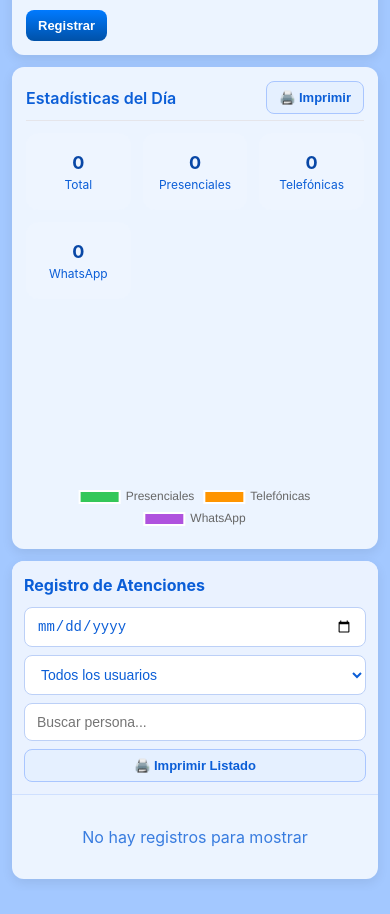
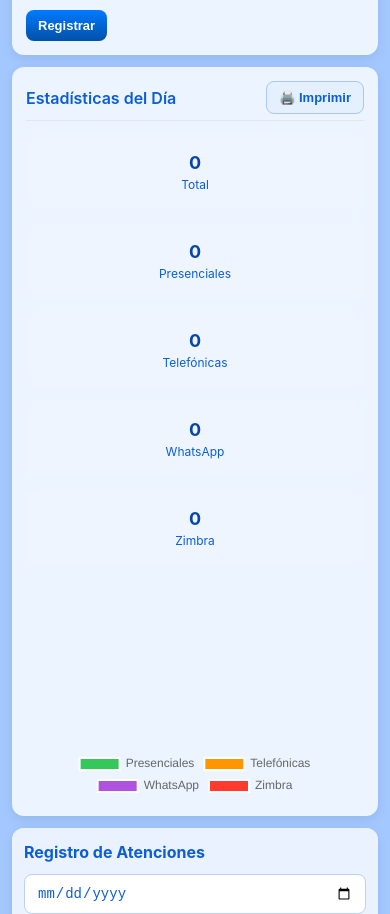
Before and after one commit to Defensoria6/atencion-publico, a plain HTML site: page index.html in a window 390 px wide. Shown: the part 680-1594 px from the top of the page. Before the commit the page ends 1571 px from the top, so only its background shows below. Drawn offline with nearby package versions, Linux system fonts and the light colour scheme; no server answers.

Commit message:
Update index.html

```diff
--- a/index.html
+++ b/index.html
@@ -46,7 +46,7 @@
     .btn-primary { background: linear-gradient(to bottom, var(--accent), var(--accent-dark)); color: #fff; border: none; }
     .btn-secondary { background:#e5f0ff; border:1px solid #a9c6ff; color:#0b5ed7; }
     .btn-danger { background:#ff3b30; color:#fff; border:none; }
-    .stats { display:grid; grid-template-columns: repeat(3,1fr); gap:12px; }
+    .stats { display:grid; grid-template-columns: repeat(4,1fr); gap:12px; }
     .stat-box { background:#eef5ff; border-radius: var(--radius); padding:16px; text-align:center; }
     .stat-number { font-size: clamp(18px, 3vw, 22px); font-weight:700; color:#0847a6; }
     .stat-label { font-size:12px; color:#0b5ed7; }
@@ -61,16 +61,19 @@
     .type-presencial { background:#eaf9ea; color:#2d9950; }
     .type-telefonica { background:#fff8e6; color:#b36a00; }
     .type-whatsapp { background:#f3e8ff; color:#7f3bb5; }
+    .type-zimbra { background:#ffe6e6; color:#cc0000; }
     .record-actions { display:flex; gap:6px; flex-wrap:wrap; }
     /* Compactar en pantallas medianas */
     @media (max-width: 1000px) {
       .main { grid-template-columns: 1fr; }
+      .stats { grid-template-columns: repeat(2, 1fr); }
       .record { grid-template-columns: 90px 70px 100px 1fr; }
       .record .record-actions { grid-column: 1 / -1; }
     }
     /* Diseño tipo tarjetas en móviles */
     @media (max-width: 640px) {
       .table-content { max-height: unset; }
+      .stats { grid-template-columns: 1fr; }
       .record { grid-template-columns: 1fr 1fr; grid-template-areas:
         "fecha hora"
         "tipo  tipo"
@@ -126,6 +129,7 @@
               <option value="presencial">Presencial</option>
               <option value="telefonica">Telefónica</option>
               <option value="whatsapp">WhatsApp</option>
+              <option value="zimbra">Por Correo Zimbra Institucional</option>
             </select>
           </div>
           <div class="form-group">
@@ -151,6 +155,7 @@
           <div class="stat-box"><div id="presentialCount" class="stat-number">0</div><div class="stat-label">Presenciales</div></div>
           <div class="stat-box"><div id="phoneCount" class="stat-number">0</div><div class="stat-label">Telefónicas</div></div>
           <div class="stat-box"><div id="whatsappCount" class="stat-number">0</div><div class="stat-label">WhatsApp</div></div>
+          <div class="stat-box"><div id="zimbraCount" class="stat-number">0</div><div class="stat-label">Zimbra</div></div>
         </div>
         <div class="chart-container">
           <canvas id="statsChart"></canvas>
@@ -324,7 +329,7 @@
       const filterPerson=document.getElementById("filterPerson").value.toLowerCase();
       const container=document.getElementById("recordsContainer");
       container.innerHTML="";
-      let stats={total:0,presencial:0,telefonica:0,whatsapp:0};
+      let stats={total:0,presencial:0,telefonica:0,whatsapp:0,zimbra:0};
 
       const filtered = records.filter(r=>{
         const fechaObj = r.timestamp ? new Date(r.timestamp) : null;
@@ -336,7 +341,8 @@
       });
 
       filtered.forEach(r=>{
-        stats.total++; if(stats[r.type]!==undefined) stats[r.type]++;
+        stats.total++;
+        if(stats[r.type]!==undefined) stats[r.type]++;
         const fechaObj = r.timestamp ? new Date(r.timestamp) : null;
         const fechaStr = fmtFecha(fechaObj);
         const horaStr  = r.time || fmtHora(fechaObj);
@@ -364,6 +370,7 @@
       document.getElementById("presentialCount").textContent=stats.presencial;
       document.getElementById("phoneCount").textContent=stats.telefonica;
       document.getElementById("whatsappCount").textContent=stats.whatsapp;
+      document.getElementById("zimbraCount").textContent=stats.zimbra;
       updateChart(stats);
     }
 
@@ -373,10 +380,10 @@
       statsChart=new Chart(ctx,{
         type:"pie",
         data:{
-          labels:["Presenciales","Telefónicas","WhatsApp"],
+          labels:["Presenciales","Telefónicas","WhatsApp","Zimbra"],
           datasets:[{
-            data:[0,0,0],
-            backgroundColor:["#34c759","#ff9500","#af52de"]
+            data:[0,0,0,0],
+            backgroundColor:["#34c759","#ff9500","#af52de","#ff3b30"]
           }]
         },
         options:{
@@ -387,7 +394,7 @@
       });
     }
     function updateChart(stats){
-      statsChart.data.datasets[0].data=[stats.presencial,stats.telefonica,stats.whatsapp];
+      statsChart.data.datasets[0].data=[stats.presencial,stats.telefonica,stats.whatsapp,stats.zimbra];
       statsChart.update();
     }
 
```
